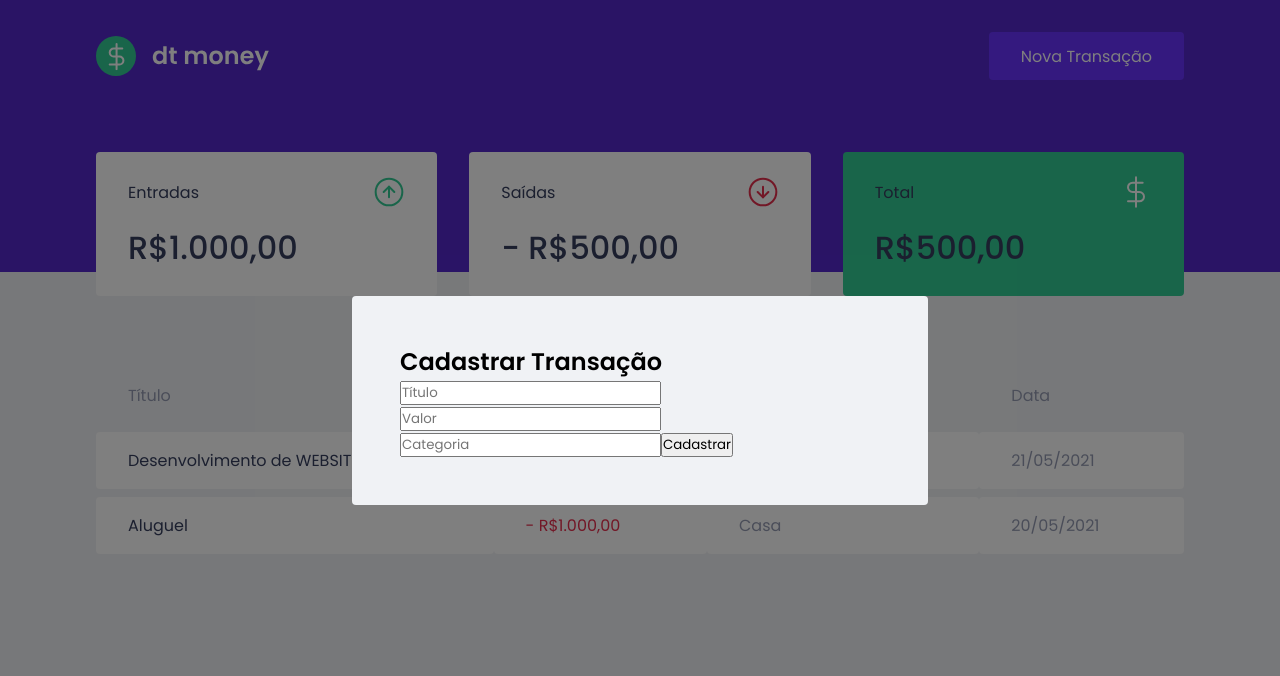
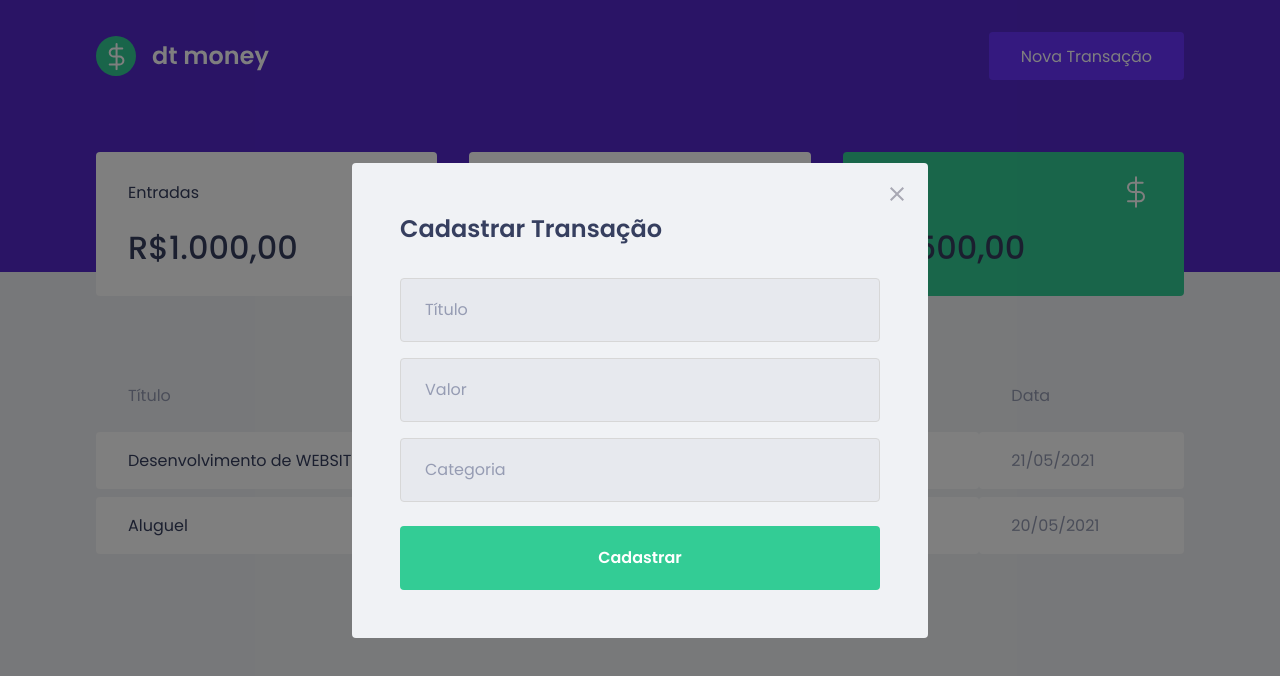
Before and after one commit to ppfrezende/dtmoney, a React (Create React App) app: page / in a window 1280 px wide. Both pictures are taken after a click on the button "Nova Transação". Shown: the top 676 px of the page. Built offline with nearby package versions, Linux system fonts and the light colour scheme; no server answers; what miragejs would draw is missing.

Commit message:
:nail_care: Created modal form styles

```diff
--- a/src/components/NewTransactionModal/index.tsx
+++ b/src/components/NewTransactionModal/index.tsx
@@ -1,4 +1,5 @@
 import Modal from 'react-modal';
+import closeImg from '../../assets/close.svg';
 import { Container } from './styles';
 
 interface NewTransactionModalProps {
@@ -17,6 +18,14 @@
       overlayClassName="react-modal-overlay"
       className="react-modal-content"
     >
+      <button
+        type="button"
+        onClick={onRequestClose}
+        className="react-modal-close"
+      >
+        <img src={closeImg} alt="Fechar" />
+      </button>
+
       <Container>
         <h2>Cadastrar Transação</h2>
 
--- a/src/components/NewTransactionModal/styles.ts
+++ b/src/components/NewTransactionModal/styles.ts
@@ -1,3 +1,50 @@
 import styled from 'styled-components';
 
-export const Container = styled.div``;
+export const Container = styled.div`
+  h2 {
+    color: var(--text-title);
+    font-size: 1.5rem;
+    margin-bottom: 2rem;
+  }
+
+  input {
+    width: 100%;
+    padding: 0 1.5rem;
+    height: 4rem;
+    border-radius: 0.25rem;
+
+    border: 1px solid #d7d7d7;
+    background: #e7e9ee;
+
+    font-weight: 400;
+    font-size: 1rem;
+
+    &::placeholder {
+      color: var(--text-body);
+    }
+
+    & + input {
+      margin-top: 1rem;
+    }
+  }
+
+  button[type='submit'] {
+    width: 100%;
+    padding: 0 1.5rem;
+    height: 4rem;
+    border-radius: 0.25rem;
+    border: 0;
+    margin-top: 1.5rem;
+    font-size: 1rem;
+    font-weight: 600;
+
+    background: var(--green);
+    color: #fff;
+
+    transition: filter 0.2s;
+
+    &:hover {
+      filter: brightness(0.95);
+    }
+  }
+`;
--- a/src/styles/global.ts
+++ b/src/styles/global.ts
@@ -77,4 +77,18 @@
     position: relative;
     border-radius: 0.25rem;
   }
+
+  .react-modal-close {
+    position: absolute;
+    right: 1.5rem;
+    top: 1.5rem;
+    border: 0;
+    background: transparent;
+
+    transition: filter 0.2s;
+
+    &:hover {
+      filter: brightness(0.8);
+    }
+  }
 `;
```
